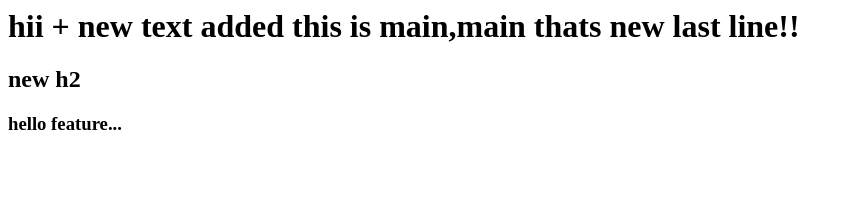
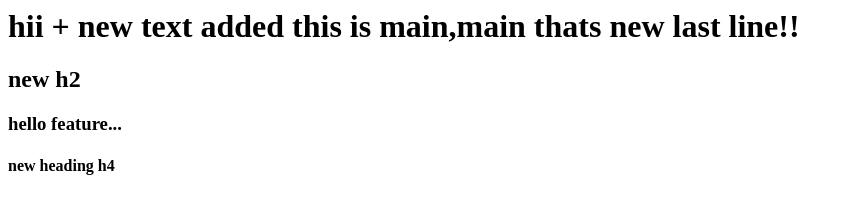
Before and after one commit to bhavik-r/git_training, a plain HTML site: page index.html in a window 1280 px wide. Shown: the whole page, without its empty margins (0-852 px from the left). Drawn offline with Linux system fonts and the light colour scheme.

Commit message:
new commit added h4

```diff
--- a/index.html
+++ b/index.html
@@ -3,3 +3,4 @@
 </h1>
 <h2>new h2 </h2>
 <h3>hello feature...</h3>
+<h4>new heading h4</h4>
```
